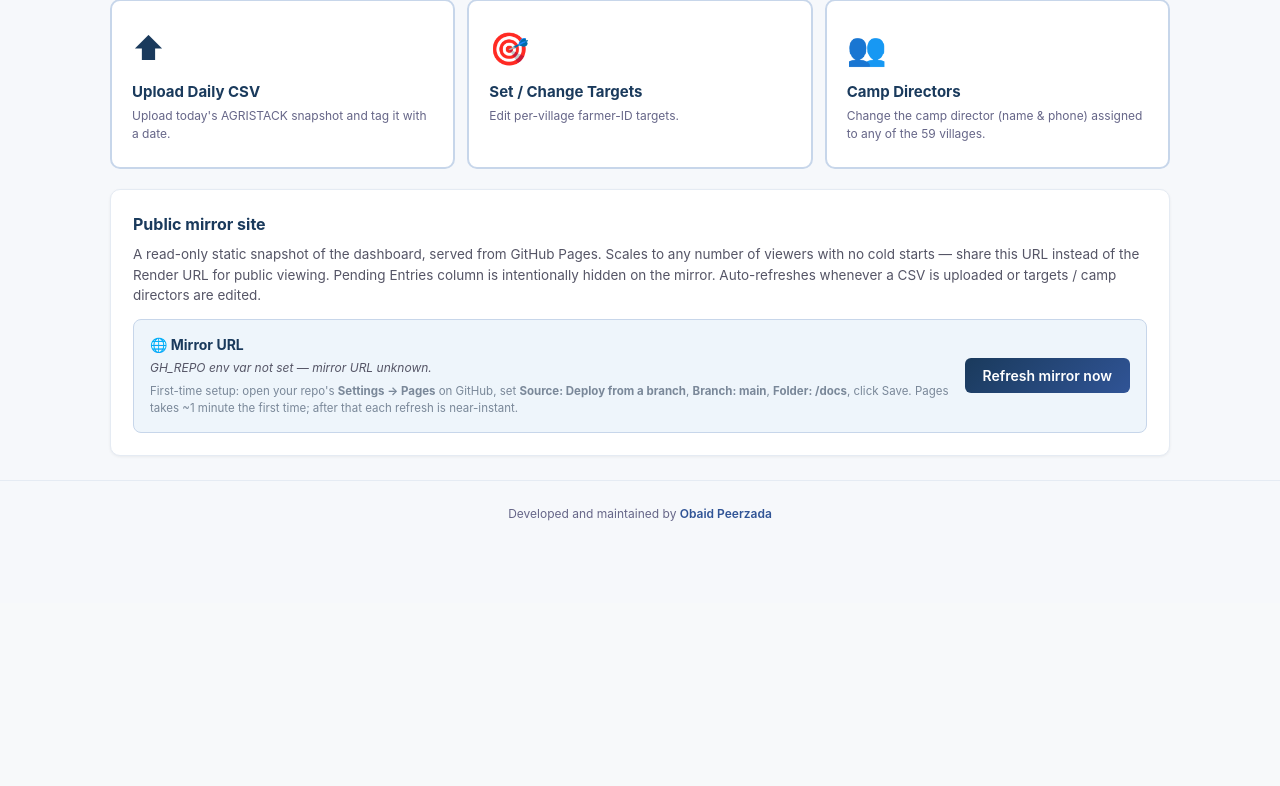
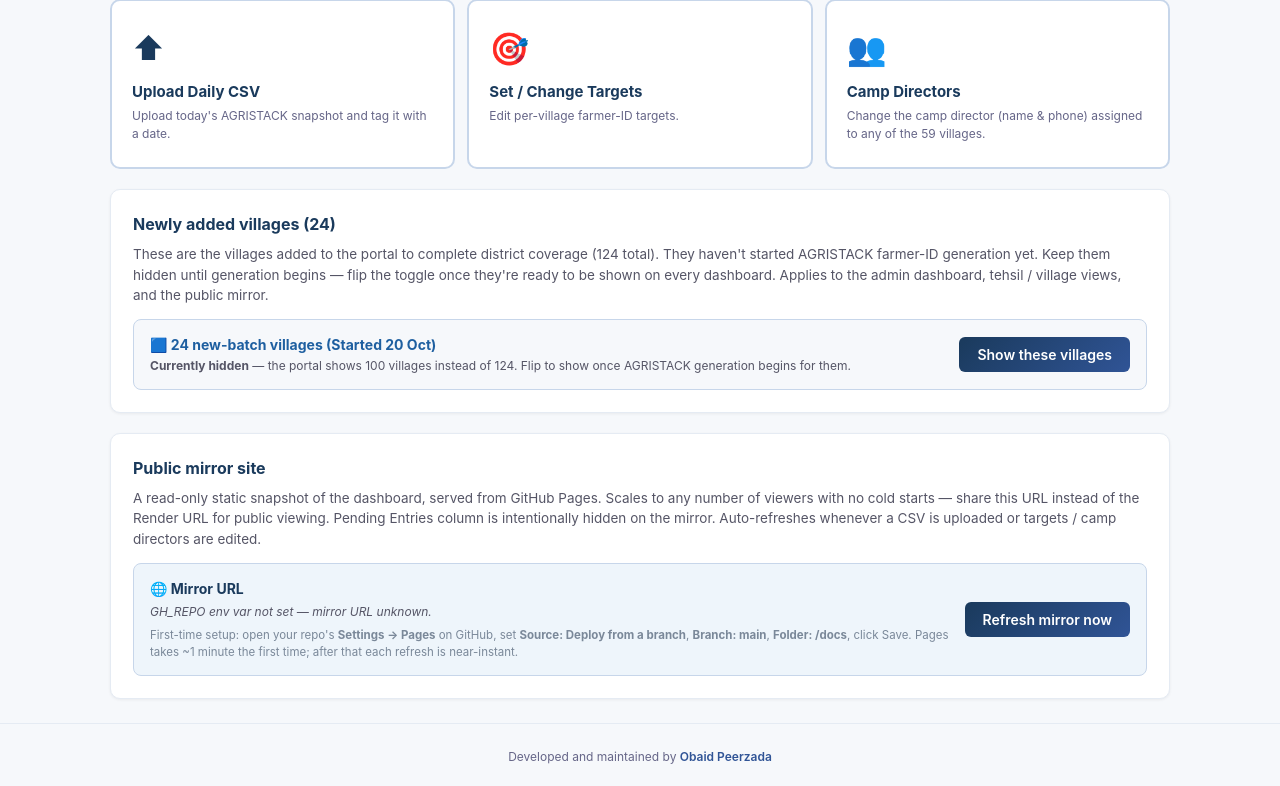
Before and after one commit to peerzadaobaid/Famrer-ID-Progress, a Flask app: page /admin in a window 1280 px wide. Shown: the part 197-983 px from the top of the page. Before the commit the page ends 718 px from the top, so only its background shows below. Run offline with Flask 3, Linux system fonts and the light colour scheme; the visitor is signed in with stand-in values (Sample User, id 1).

Commit message:
Add files via upload

```diff
--- a/templates/admin.html
+++ b/templates/admin.html
@@ -100,6 +100,31 @@
   {% endif %}  {# /pending_disabled gate on Dashboard columns card #}
 
   <div class="card" style="margin-top:20px">
+    <h2 style="font-size:16px;margin-bottom:8px;color:#1a3a5c">Newly added villages ({{ new_batch_count }})</h2>
+    <p style="color:#556;font-size:13.5px;margin-bottom:14px">
+      These are the villages added to the portal to complete district coverage (124 total). They haven't started AGRISTACK farmer-ID generation yet. Keep them hidden until generation begins — flip the toggle once they're ready to be shown on every dashboard. Applies to the admin dashboard, tehsil / village views, and the public mirror.
+    </p>
+    <div style="display:flex;align-items:center;justify-content:space-between;gap:16px;padding:14px 16px;background:{{ '#e8f0fe' if settings.show_new_batch_villages else '#f6f8fb' }};border:1px solid {{ '#b3cdf0' if settings.show_new_batch_villages else '#c7d6ea' }};border-radius:8px">
+      <div>
+        <div style="font-weight:700;color:#1e5fa0;font-size:14px">🟦 {{ new_batch_count }} new-batch villages (Started 20 Oct)</div>
+        <div style="color:#556;font-size:12px;margin-top:2px">
+          {% if settings.show_new_batch_villages %}
+            <b>Currently visible</b> on every dashboard with a <i>"Started 20 Oct"</i> badge next to the village name. Numeric cells show 0 until data is uploaded.
+          {% else %}
+            <b>Currently hidden</b> — the portal shows 100 villages instead of 124. Flip to show once AGRISTACK generation begins for them.
+          {% endif %}
+        </div>
+      </div>
+      <form method="POST" action="{{ url_for('toggle_new_batch') }}">
+        <input type="hidden" name="show" value="{{ 'no' if settings.show_new_batch_villages else 'yes' }}">
+        <button type="submit" class="submit" style="padding:9px 18px;background:{{ '#1e5fa0' if settings.show_new_batch_villages else 'linear-gradient(135deg, #1a3a5c 0%, #305496 100%)' }}">
+          {% if settings.show_new_batch_villages %}Hide these villages{% else %}Show these villages{% endif %}
+        </button>
+      </form>
+    </div>
+  </div>
+
+  <div class="card" style="margin-top:20px">
     <h2 style="font-size:16px;margin-bottom:8px;color:#1a3a5c">Public mirror site</h2>
     <p style="color:#556;font-size:13.5px;margin-bottom:14px">A read-only static snapshot of the dashboard, served from GitHub Pages. Scales to any number of viewers with no cold starts — share this URL instead of the Render URL for public viewing. Pending Entries column is intentionally hidden on the mirror. Auto-refreshes whenever a CSV is uploaded or targets / camp directors are edited.</p>
     <div style="display:flex;flex-wrap:wrap;align-items:center;justify-content:space-between;gap:14px;padding:14px 16px;background:#eef5fb;border:1px solid #c7d6ea;border-radius:8px">
```
